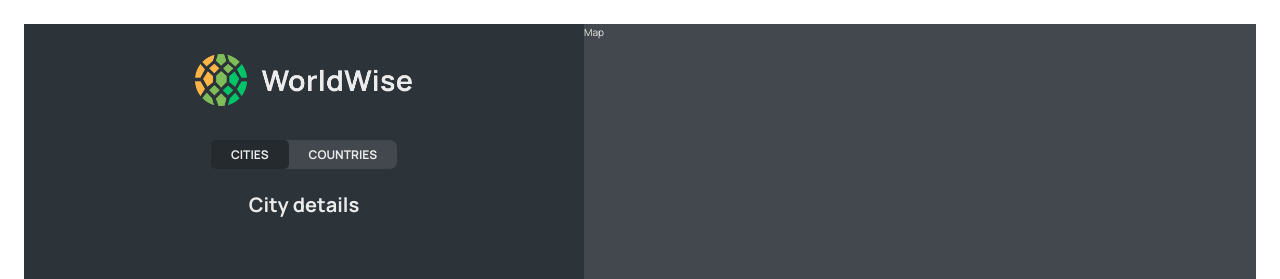
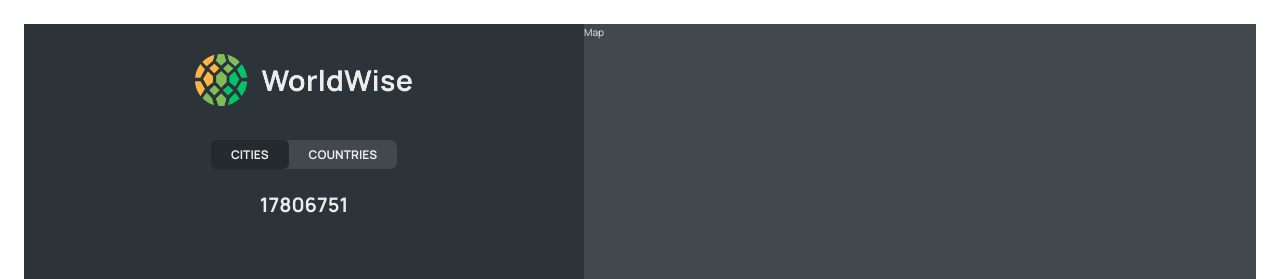
Before and after one commit to brianmujjuni/11-Worldwise-React, a React (Vite) app: page /app/cities/17806751 in a window 1280 px wide. Shown: the top 279 px of the page. Built offline with nearby package versions, Linux system fonts and the light colour scheme; data requests are answered from the project's data file.

Commit message:
fully import and use useParam hook

```diff
--- a/src/App.jsx
+++ b/src/App.jsx
@@ -40,7 +40,7 @@ export default function App() {
         <Route path="/" element={<Homepage />} />
         <Route path="product" element={<Product />} />
         <Route path="pricing" element={<Pricing />} />
-        <Route path="/app" element={<AppLayout />}>
+        <Route path="app" element={<AppLayout />}>
           <Route index element={<CityList cities={cities} isLoading={isLoading}/>} />
           <Route path="cities" element={<CityList cities={cities} isLoading={isLoading}/>} />
           <Route path="cities/:id" element={<City/>}/>
--- a/src/components/City.jsx
+++ b/src/components/City.jsx
@@ -1,3 +1,4 @@
+import { useParams } from "react-router-dom";
 import styles from "./City.module.css";
 
 const formatDate = (date) =>
@@ -9,6 +10,8 @@ const formatDate = (date) =>
   }).format(new Date(date));
 
 function City() {
+  const {id} = useParams()
+
   // TEMP DATA
   const currentCity = {
     cityName: "Lisbon",
@@ -19,7 +22,7 @@ function City() {
 
   const { cityName, emoji, date, notes } = currentCity;
   return(
-    <h1>City details</h1>
+    <h1>{id}</h1>
   )
 
   // return (
```
